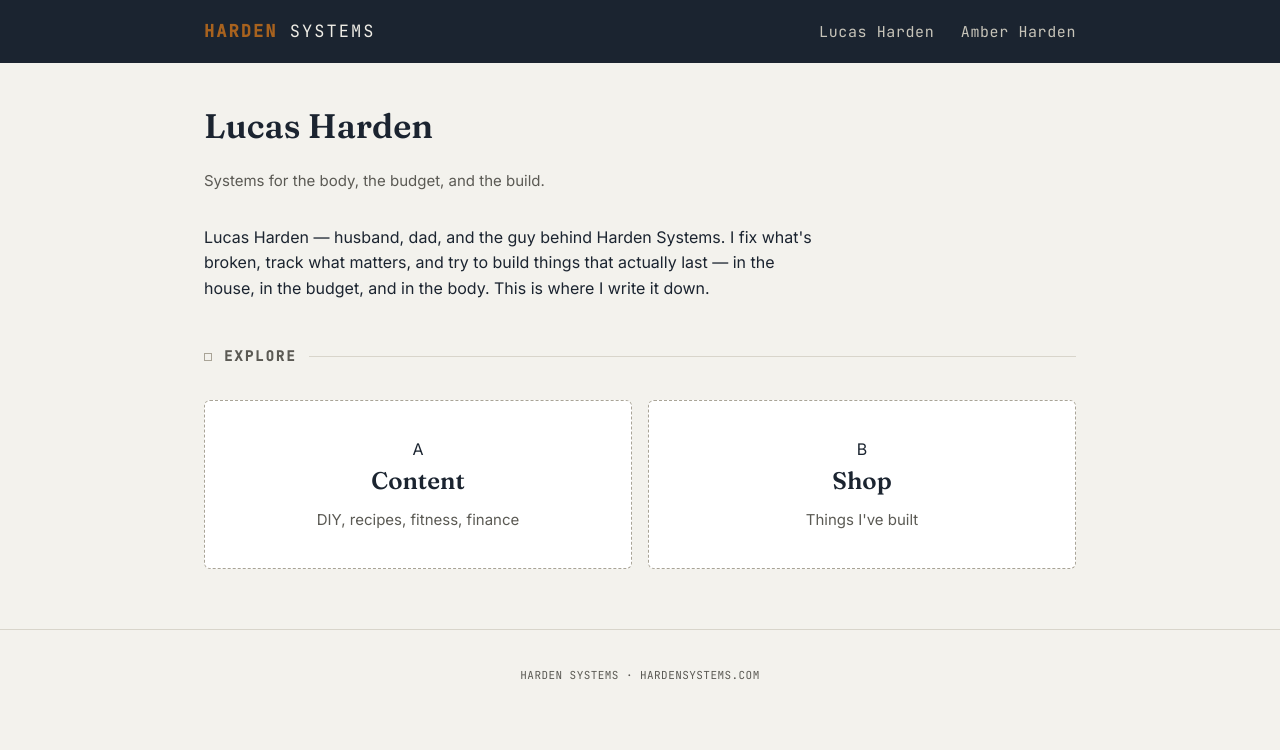
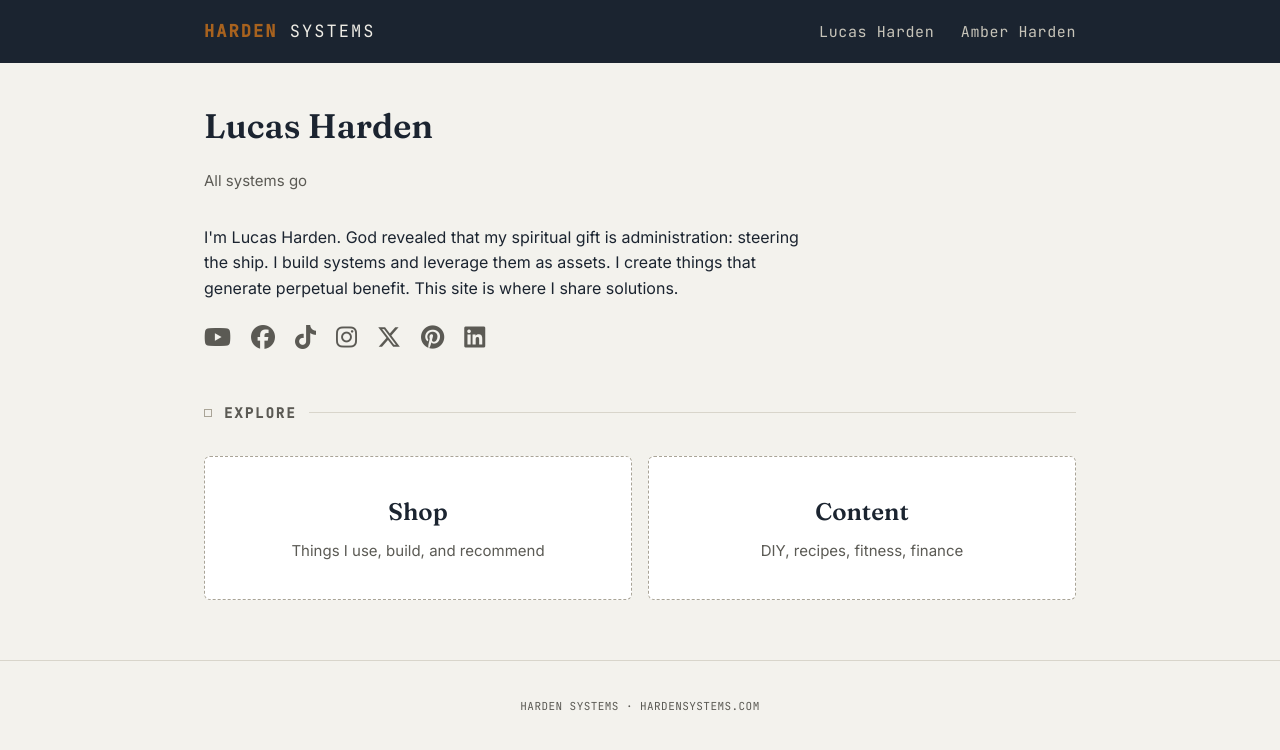
Before and after one commit to hardensystems/hardensystems.github.io, a Jekyll site: the page built from lucas-harden/index.md, in a window 1280 px wide. Shown: the top 750 px of the page. Built offline with Jekyll 4.4.1, drawn with Linux system fonts in a browser that asks for light colours.

Commit message:
Update index.md

```diff
--- a/lucas-harden/index.md
+++ b/lucas-harden/index.md
@@ -3,10 +3,20 @@ title: Lucas Harden
 layout: default
 ---
 <h1 class="page-title">Lucas Harden</h1>
-<p class="page-sub">Systems for the body, the budget, and the build.</p>
+<p class="page-sub">All systems go</p>
 
 <div class="bio">
-  <p>Lucas Harden — husband, dad, and the guy behind Harden Systems. I fix what's broken, track what matters, and try to build things that actually last — in the house, in the budget, and in the body. This is where I write it down.</p>
+  <p>I'm Lucas Harden. God revealed that my spiritual gift is administration: steering the ship. I build systems and leverage them as assets. I create things that generate perpetual benefit. This site is where I share solutions.</p>
+</div>
+
+<div class="social-row">
+  <a href="https://youtube.com/@hardensystems" target="_blank" rel="noopener" aria-label="YouTube"><i class="fa-brands fa-youtube"></i></a>
+  <a href="https://facebook.com/hardensystems" target="_blank" rel="noopener" aria-label="Facebook"><i class="fa-brands fa-facebook"></i></a>
+  <a href="https://tiktok.com/@hardensystems" target="_blank" rel="noopener" aria-label="TikTok"><i class="fa-brands fa-tiktok"></i></a>
+  <a href="https://instagram.com/hardensystems" target="_blank" rel="noopener" aria-label="Instagram"><i class="fa-brands fa-instagram"></i></a>
+  <a href="https://x.com/hardensystems" target="_blank" rel="noopener" aria-label="X"><i class="fa-brands fa-x-twitter"></i></a>
+  <a href="https://pinterest.com/hardensystems" target="_blank" rel="noopener" aria-label="Pinterest"><i class="fa-brands fa-pinterest"></i></a>
+  <a href="https://linkedin.com/in/hardensystems" target="_blank" rel="noopener" aria-label="LinkedIn"><i class="fa-brands fa-linkedin"></i></a>
 </div>
 
 <div class="divider">
@@ -16,14 +26,12 @@ layout: default
 </div>
 
 <div class="doors">
+  <a class="door" href="{{ '/lucas-harden/shop/' | relative_url }}">
+    <h3>Shop</h3>
+    <span class="sub">Things I use, build, and recommend</span>
+  </a>
   <a class="door" href="{{ '/lucas-harden/content/' | relative_url }}">
-    <div class="num">A</div>
     <h3>Content</h3>
     <span class="sub">DIY, recipes, fitness, finance</span>
   </a>
-  <a class="door" href="{{ '/lucas-harden/shop/' | relative_url }}">
-    <div class="num">B</div>
-    <h3>Shop</h3>
-    <span class="sub">Things I've built</span>
-  </a>
 </div>
```
